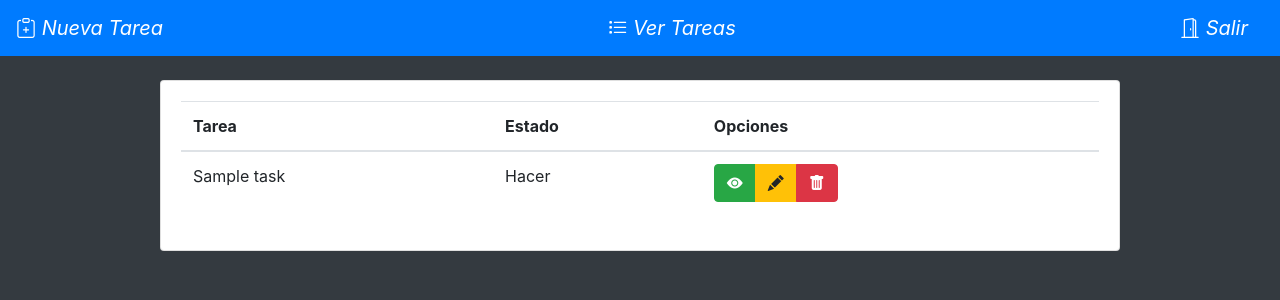
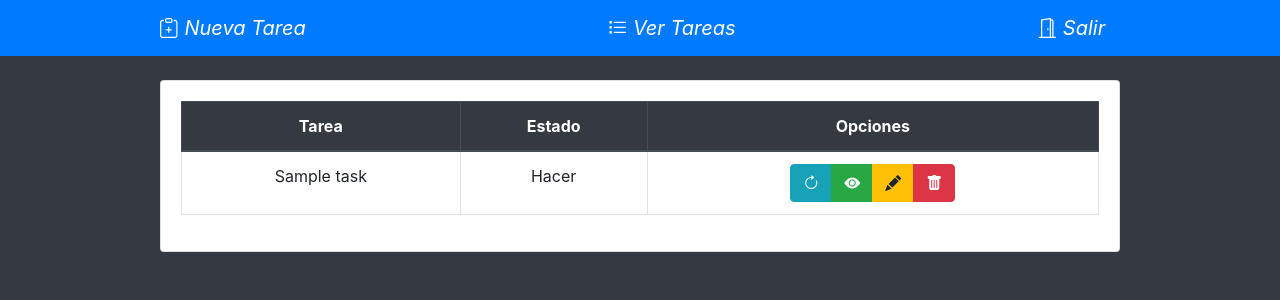
Before and after one commit to Dingras/PracticaFinalPHP, a CodeIgniter app: page /PracticaFinalPHP/index.php/Task in a window 1280 px wide. Shown: the top 300 px of the page. Run offline with CodeIgniter, Linux system fonts and the light colour scheme; the visitor is signed in with stand-in values (Sample User, id 1); tables that the repository leaves empty hold one stand-in row (values such as "Sample post").

Commit message:
actualizacion

```diff
--- a/application/controllers/Auth.php
+++ b/application/controllers/Auth.php
@@ -24,7 +24,10 @@ class Auth extends CI_Controller {
 			$this->session->set_userdata(["user_id" => $result]);
 			redirect("Task");
 		}else{
-			redirect("Auth");
+			$error["error"]="Las credenciales ingresadas son invalidas, intente nuevamente.";
+			$this->load->view('header');
+			$this->load->view('login',$error);
+			$this->load->view('footer');
 		}
 	}
 	public function exit(){
--- a/application/controllers/Task.php
+++ b/application/controllers/Task.php
@@ -46,9 +46,21 @@ class Task extends CI_Controller {
 
     public function edit($id)
 	{
+
 		$task["title"]=$this->input->post("title");
 		$task["description"]=$this->input->post("description");
 		$this->task_model->update($id,$task);
+		redirect("Task");
+	}
+
+	public function change_state($id=null,$state=null){
+		if (!is_null($id)){
+			if ($state==0){
+				$this->task_model->setState($id,1);
+			}else{
+				$this->task_model->setState($id,0);
+			}
+		}
 		redirect("Task");
 	}
 
--- a/application/models/task_model.php
+++ b/application/models/task_model.php
@@ -3,6 +3,7 @@ class task_model extends CI_Model{
     protected $table = "tasks";
     protected $pk = "id";
     protected $fk = "user_id";
+    protected $status = "status";
 
     public function getAll($user=null){
         if (!is_null($user)){
@@ -50,5 +51,13 @@ class task_model extends CI_Model{
             $this->db->update($this->table,$data);
         }
     }
+
+    public function setState($id=null,$state=null){
+        if (!is_null($id)){
+            $this->db->where($this->pk,$id);
+            $this->db->set($this->status,$state);
+            $this->db->update($this->table);
+        }
+    }
 }
 ?>
--- a/application/views/list_task.php
+++ b/application/views/list_task.php
@@ -3,8 +3,8 @@
         <?php
         if (is_array($tasks)){
         ?>
-        <table class="table">
-            <thead>
+        <table class="table text-center table-bordered">
+            <thead class="thead-dark">
                 <tr>
                     <th scope="col">Tarea</th>
                     <th scope="col">Estado</th>
@@ -20,7 +20,8 @@
                         <td><?php echo ($t["status"] == 1 ? "Hacer" : "OK")?></td>
                         <td>
                             <div class="btn-group" role="group">
-                                <a type="button" class="btn btn-success" onclick="show_task('<?php echo $t['title'];?>','<?php echo $t['description'];?>')"><i class="bi bi-eye-fill"></i></a>
+                                <a type="button" class="btn btn-info" href="<?php echo site_url("Task/change_state/{$t['id']}/{$t['status']}")?>"><i class="bi bi-arrow-clockwise"></i></a>
+                                <a type="button" class="btn btn-success" onclick="show_task('<?php echo $t['title'];?>','<?php echo $t['description'];?>','<?php echo $t['status'];?>')"><i class="bi bi-eye-fill"></i></a>
                                 <a type="button" class="btn btn-warning" href="<?php echo site_url("Task/form/{$t['id']}")?>"><i class="bi bi-pencil-fill"></i></a>
                                 <a type="button" class="btn btn-danger" href="<?php echo site_url("Task/delete/{$t['id']}")?>"><i class="bi bi-trash-fill"></i></a>
                             </div>
@@ -44,8 +45,8 @@
 </div>
 
 <script>
-    function show_task(title,description){
-        //alert("Titulo: "+ title +'\n Descripcion: '+ description);
-        swal(title,description,"info");
+    function show_task(title,description,status){
+        (status==1) ? icon="info" : icon="success";
+        swal(title,description,icon);
     }
 </script>
--- a/application/views/navbar.php
+++ b/application/views/navbar.php
@@ -1,4 +1,4 @@
-<nav class="navbar navbar-dark bg-primary">
+<nav class="navbar navbar-dark bg-primary d-flex justify-content-around">
     <a class="navbar-brand" href="<?php echo site_url("Task/form")?>">
         <i class="bi bi-clipboard-plus"> Nueva Tarea</i>
     </a>
```
Also changed, not shown: application/views/footer.php (+0 -8 lines), application/views/login.php (+9 -1 lines).
